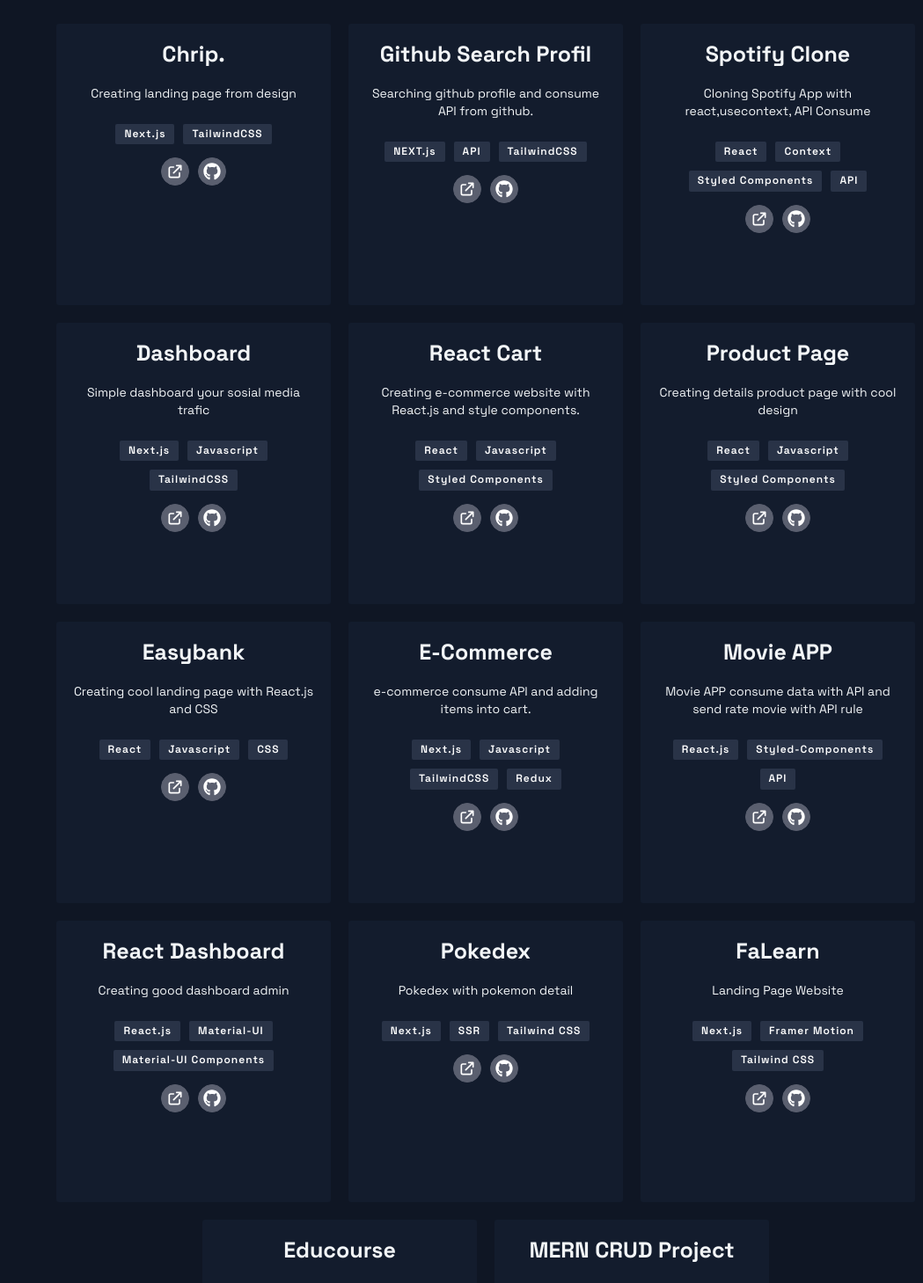
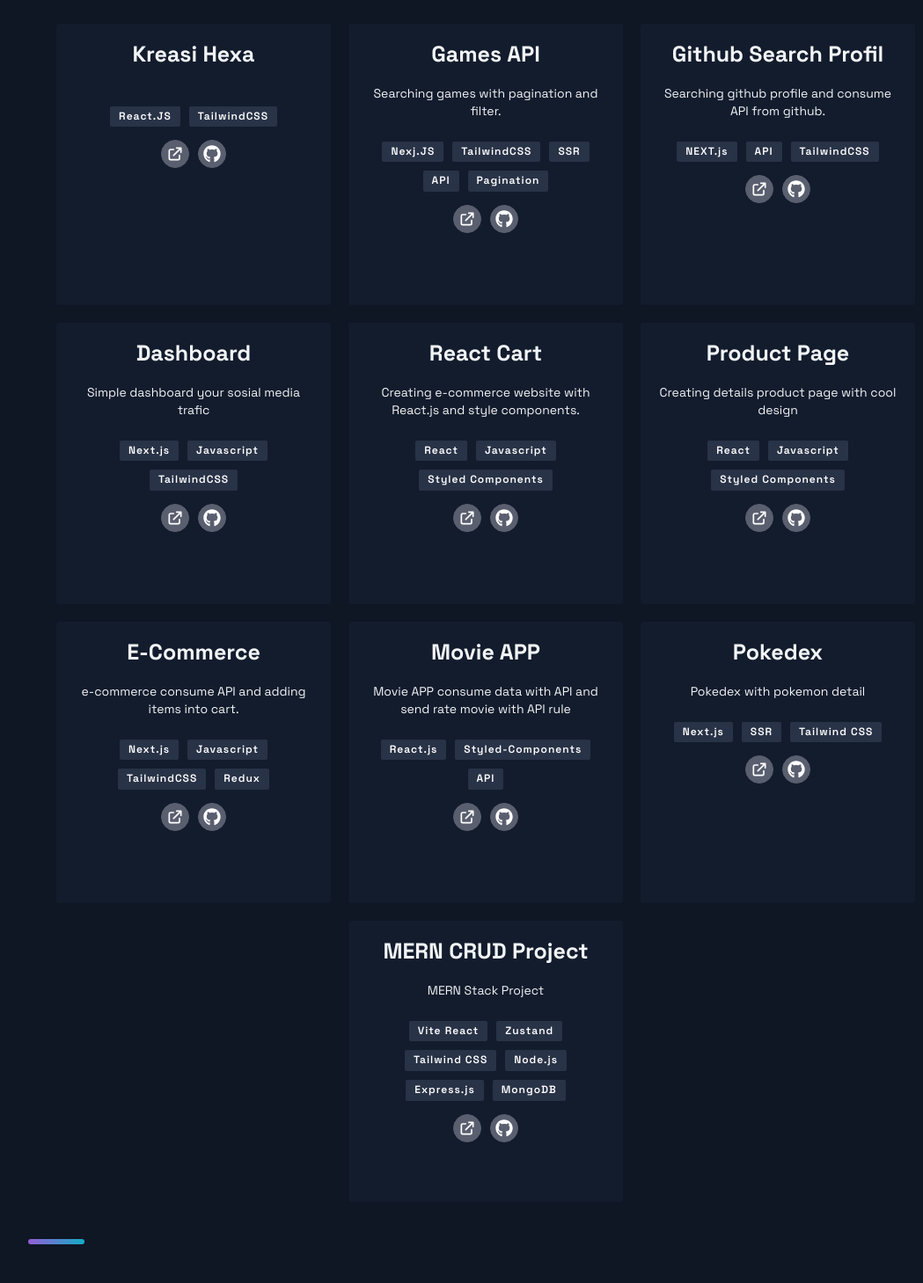
Before and after one commit to FajriSiiv/new_portofolio, a Next.js app: page / in a window 1280 px wide. Shown: the part 820-2279 px from the top of the page at 88% size, without its empty margins (88-1137 px from the left). Built offline with nearby package versions, Linux system fonts and the light colour scheme.

Commit message:
update project

```diff
--- a/src/components/Acomplishments/Acomplishments.js
+++ b/src/components/Acomplishments/Acomplishments.js
@@ -8,9 +8,9 @@
 import { Box, Boxes, BoxNum, BoxText } from "./AcomplishmentsStyles";
 
 const data = [
-  { number: "10+", text: "Open Source Projects" },
+  // { number: "10+", text: "Open Source Projects" },
   { number: "100+", text: "Github Repositories" },
-  { number: "3 Years", text: "as a Frontend Developer" },
+  // { number: "3 Years", text: "as a Frontend Developer" },
   { number: "5+", text: "Certification Online Bootcamp" },
 ];
 
--- a/src/constants/constants.js
+++ b/src/constants/constants.js
@@ -1,11 +1,18 @@
 export const projects = [
   {
-    title: "Chrip.",
-    tags: ["Next.js", "TailwindCSS"],
-    visit: "https://chrip.vercel.app/",
+    title: "Kreasi Hexa",
+    tags: ["React.JS", "TailwindCSS"],
+    visit: "https://www.kreasihexa.com/",
     id: 0,
-    desc: "Creating landing page from design",
-    source: "https://github.com/FajriSiiv/chrip",
+    source: "https://github.com/FajriSiiv/preview-website-hexa",
+  },
+  {
+    title: "Games API",
+    tags: ["Nexj.JS", "TailwindCSS", "SSR", "API", "Pagination"],
+    visit: "https://games-rawg.vercel.app/",
+    id: 61,
+    source: "https://github.com/FajriSiiv/games-rawg",
+    desc: "Searching games with pagination and filter.",
   },
   {
     title: "Github Search Profil",
@@ -14,14 +21,6 @@
     id: 1,
     desc: "Searching github profile and consume API from github.",
     source: "https://github.com/FajriSiiv/github-search",
-  },
-  {
-    title: "Spotify Clone",
-    tags: ["React", "Context", "Styled Components", "API"],
-    visit: "https://spotify-clone-gilt.vercel.app/",
-    id: 2,
-    desc: "Cloning Spotify App with react,usecontext, API Consume",
-    source: "https://github.com/FajriSiiv/spotify-clone/tree/master",
   },
   {
     title: "Dashboard",
@@ -47,14 +46,7 @@
     desc: "Creating details product page with cool design",
     source: "https://github.com/FajriSiiv/product-page",
   },
-  {
-    title: "Easybank",
-    tags: ["React", "Javascript", "CSS"],
-    visit: "https://easybank-woad.vercel.app/",
-    id: 6,
-    desc: "Creating cool landing page with React.js and CSS",
-    source: "https://github.com/FajriSiiv/easybank",
-  },
+
   {
     title: "E-Commerce",
     tags: ["Next.js", "Javascript", "TailwindCSS", "Redux"],
@@ -71,14 +63,7 @@
     desc: "Movie APP consume data with API and send rate movie with API rule",
     source: "https://github.com/FajriSiiv/movie-app",
   },
-  {
-    title: "React Dashboard",
-    tags: ["React.js", "Material-UI", "Material-UI Components"],
-    visit: "https://react-admin-dashboard-1.vercel.app/",
-    id: 8,
-    desc: "Creating good dashboard admin",
-    source: "https://github.com/FajriSiiv/react-admin-dashboard-1",
-  },
+
   {
     title: "Pokedex",
     tags: ["Next.js", "SSR", "Tailwind CSS"],
@@ -87,22 +72,7 @@
     desc: "Pokedex with pokemon detail",
     source: "https://github.com/FajriSiiv/pokemons",
   },
-  {
-    title: "FaLearn",
-    tags: ["Next.js", "Framer Motion", "Tailwind CSS"],
-    visit: "https://falearn.vercel.app/",
-    id: 10,
-    desc: "Landing Page Website",
-    source: "https://github.com/FajriSiiv/falearn",
-  },
-  {
-    title: "Educourse",
-    tags: ["Next.js", "Framer Motion", "Tailwind CSS", "API NEXT.js"],
-    visit: "https://educourse.vercel.app/",
-    id: 11,
-    desc: "Landing Page Website",
-    source: "https://github.com/FajriSiiv/educourse",
-  },
+
   {
     title: "MERN CRUD Project",
     tags: [
```
